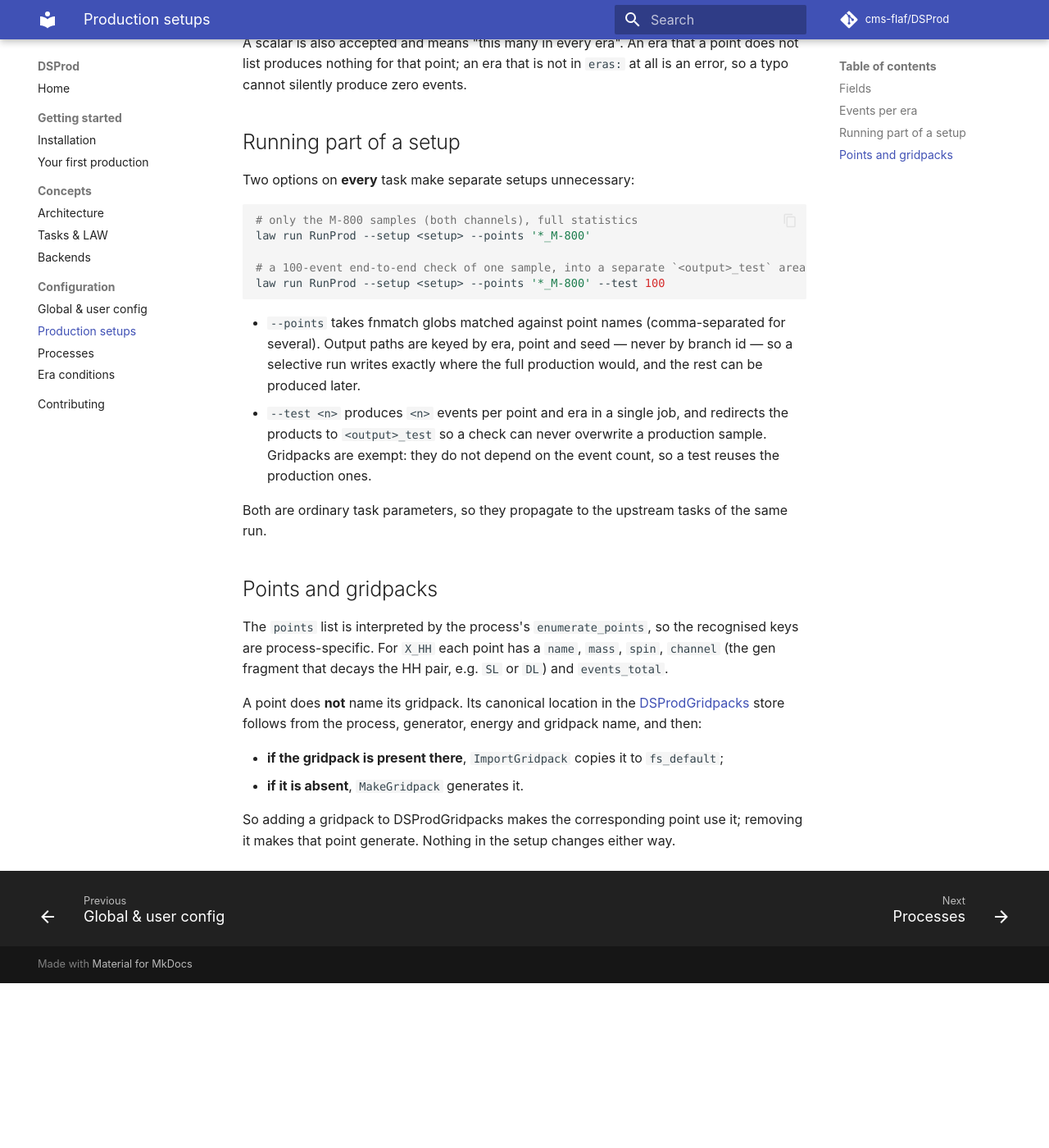
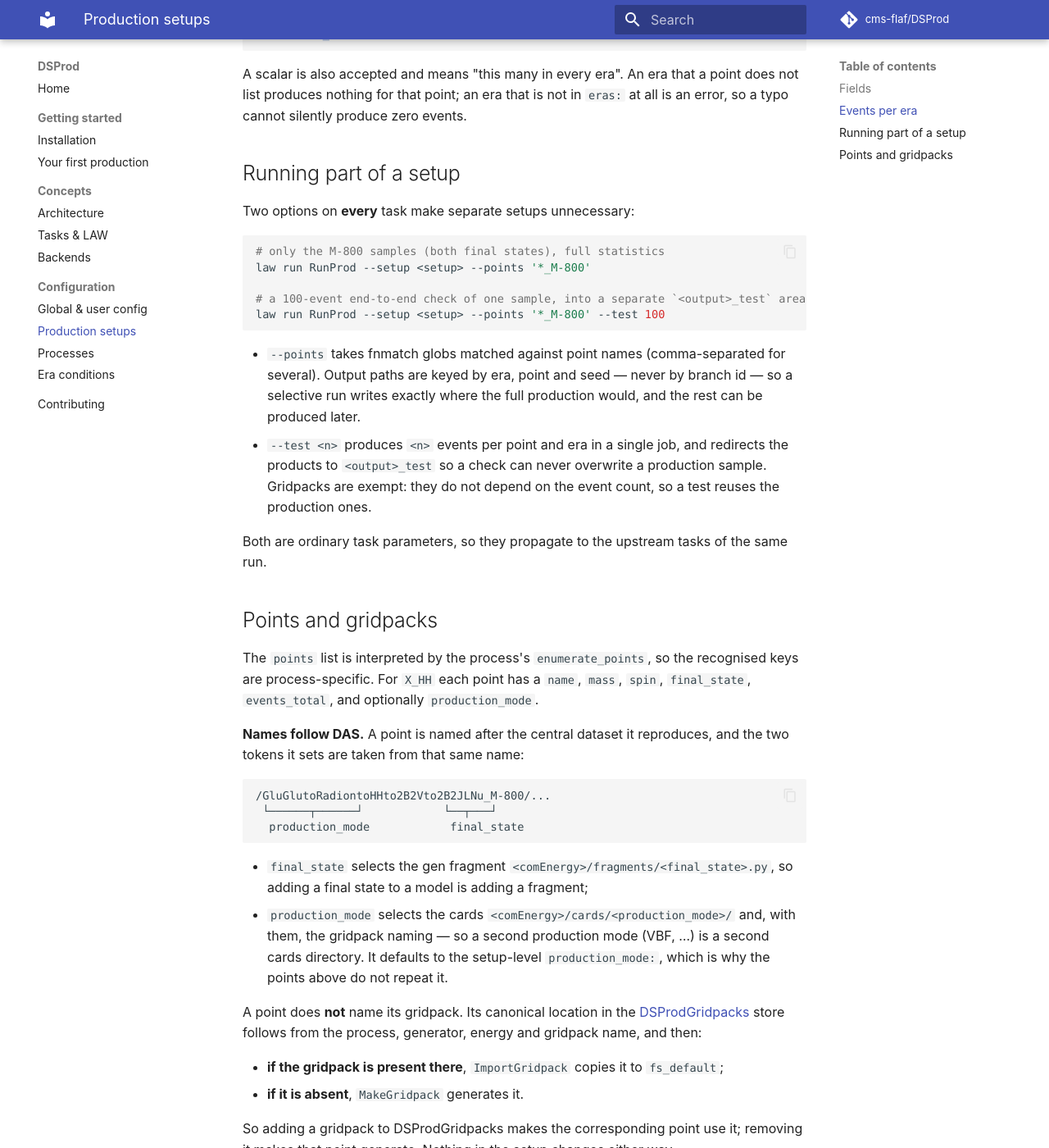
Before and after one commit to cms-flaf/DSProd, an MkDocs documentation site: the page built from docs/configuration/prod-setups.md, in a window 1280 px wide and 1400 px high, scrolled down 2054 px. Shown: the whole window at 82% size. Built offline with MkDocs 1.6.1 and Material for MkDocs 9.7.7, drawn with Linux system fonts in a browser that asks for light colours; comment, search, counter and statistics services are not loaded; before the commit the page ends 3253 px from its top, so only the background shows below that; some of the changed text lies outside the part shown.

Commit message:
document the DAS naming of final states and production modes

````diff
--- a/docs/configuration/prod-setups.md
+++ b/docs/configuration/prod-setups.md
@@ -39,11 +39,13 @@ last_step: NANO                           # last production step
 events_per_job: 2000                      # events per RunProd seed
 files_per_merge: 25                       # per-seed nanos per NanoMergeTask group
 
+production_mode: GluGlutoRadion           # default production mode for the points below
+
 points:
-  - name: GluGlutoRadiontoHHto2B2Vto2B2JLNu_M-800
+  - name: GluGlutoRadiontoHHto2B2Vto2B2JLNu_M-800   # the DAS dataset name
     mass: 800
     spin: 0
-    channel: SL
+    final_state: 2B2JLNu                  # the gen fragment (DAS final-state token)
     events_total:                         # per era; an era left out produces nothing
       Run3_2023: 207000
       Run3_2023BPix: 112000
@@ -85,7 +87,7 @@ silently produce zero events.
 Two options on **every** task make separate setups unnecessary:
 
 ```bash
-# only the M-800 samples (both channels), full statistics
+# only the M-800 samples (both final states), full statistics
 law run RunProd --setup <setup> --points '*_M-800'
 
 # a 100-event end-to-end check of one sample, into a separate `<output>_test` area
@@ -104,8 +106,23 @@ Both are ordinary task parameters, so they propagate to the upstream tasks of th
 ## Points and gridpacks
 
 The `points` list is interpreted by the process's `enumerate_points`, so the recognised keys are
-process-specific. For `X_HH` each point has a `name`, `mass`, `spin`, `channel` (the gen fragment
-that decays the HH pair, e.g. `SL` or `DL`) and `events_total`.
+process-specific. For `X_HH` each point has a `name`, `mass`, `spin`, `final_state`,
+`events_total`, and optionally `production_mode`.
+
+**Names follow DAS.** A point is named after the central dataset it reproduces, and the two tokens
+it sets are taken from that same name:
+
+```
+/GluGlutoRadiontoHHto2B2Vto2B2JLNu_M-800/...
+ └──────┬──────┘            └──┬───┘
+  production_mode            final_state
+```
+
+- `final_state` selects the gen fragment `<comEnergy>/fragments/<final_state>.py`, so adding a
+  final state to a model is adding a fragment;
+- `production_mode` selects the cards `<comEnergy>/cards/<production_mode>/` and, with them, the
+  gridpack naming — so a second production mode (VBF, …) is a second cards directory. It defaults
+  to the setup-level `production_mode:`, which is why the points above do not repeat it.
 
 A point does **not** name its gridpack. Its canonical location in the
 [DSProdGridpacks](https://github.com/cms-flaf/DSProdGridpacks) store follows from the process,
````
Also changed, not shown: docs/concepts/tasks.md (+2 -2 lines), docs/configuration/processes.md (+7 -2 lines), 1 other file.
